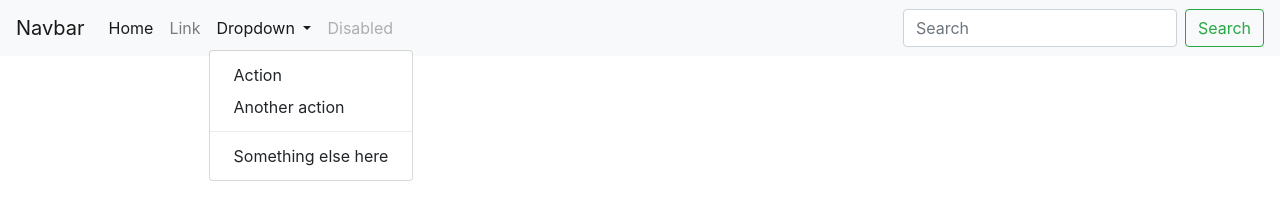
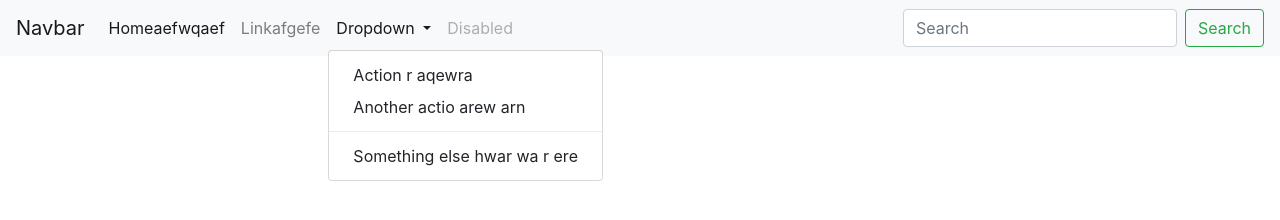
Before and after one commit to PranavGhante/DemoRepo, a plain HTML site: page index.html in a window 1280 px wide. Both pictures are taken after a click on the button "Dropdown". Drawn offline with nearby package versions, Linux system fonts and the light colour scheme.

Commit message:
Broken Features

```diff
--- a/index.html
+++ b/index.html
@@ -40,10 +40,10 @@
         <div class="collapse navbar-collapse" id="navbarSupportedContent">
             <ul class="navbar-nav mr-auto">
                 <li class="nav-item active">
-                    <a class="nav-link" href="#">Home <span class="sr-only">(current)</span></a>
+                    <a class="nav-link" href="#">Homeaefwqaef <span class="sr-only">(current)</span></a>
                 </li>
                 <li class="nav-item">
-                    <a class="nav-link" href="#">Link</a>
+                    <a class="nav-link" href="#">Linkafgefe</a>
                 </li>
                 <li class="nav-item dropdown">
                     <a class="nav-link dropdown-toggle" href="#" role="button" data-toggle="dropdown"
@@ -51,10 +51,10 @@
                         Dropdown
                     </a>
                     <div class="dropdown-menu">
-                        <a class="dropdown-item" href="#">Action</a>
-                        <a class="dropdown-item" href="#">Another action</a>
+                        <a class="dropdown-item" href="#">Action r aqewra</a>
+                        <a class="dropdown-item" href="#">Another actio arew arn</a>
                         <div class="dropdown-divider"></div>
-                        <a class="dropdown-item" href="#">Something else here</a>
+                        <a class="dropdown-item" href="#">Something else hwar wa r ere</a>
                     </div>
                 </li>
                 <li class="nav-item">
```
